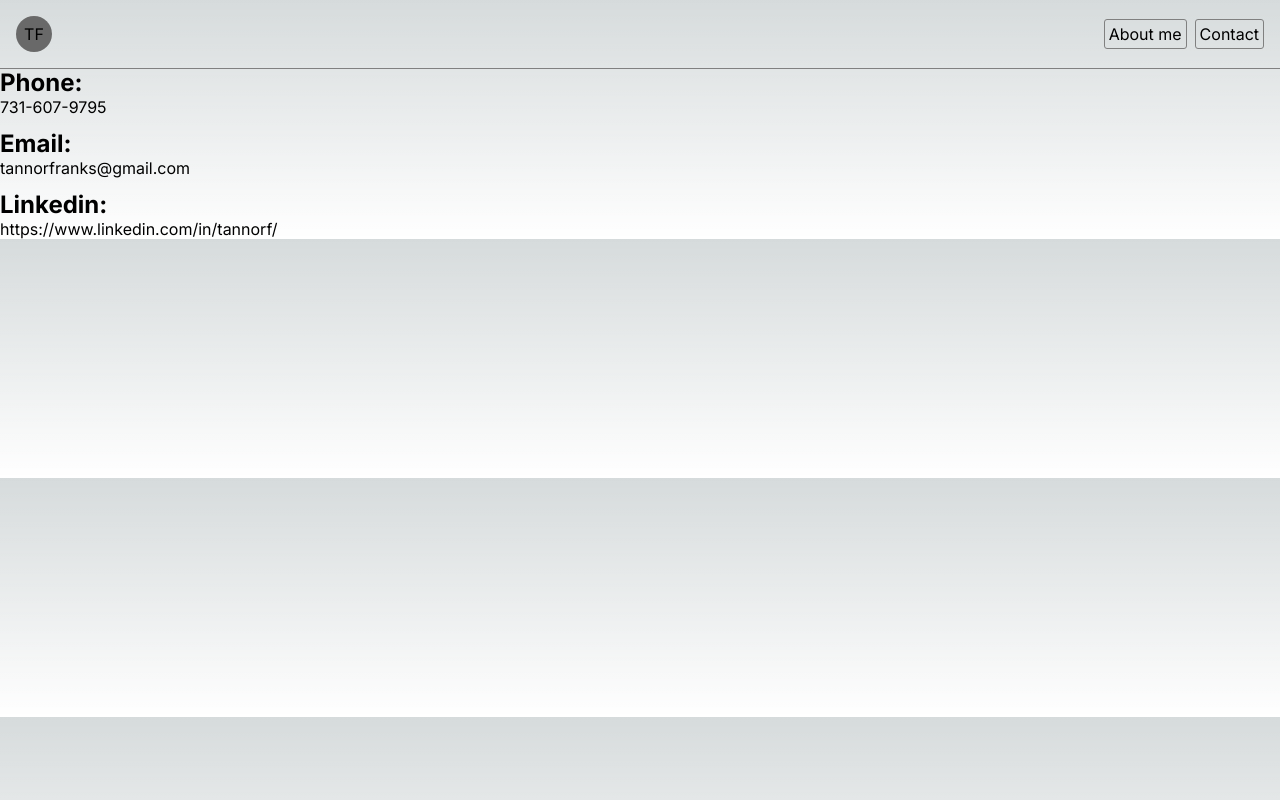
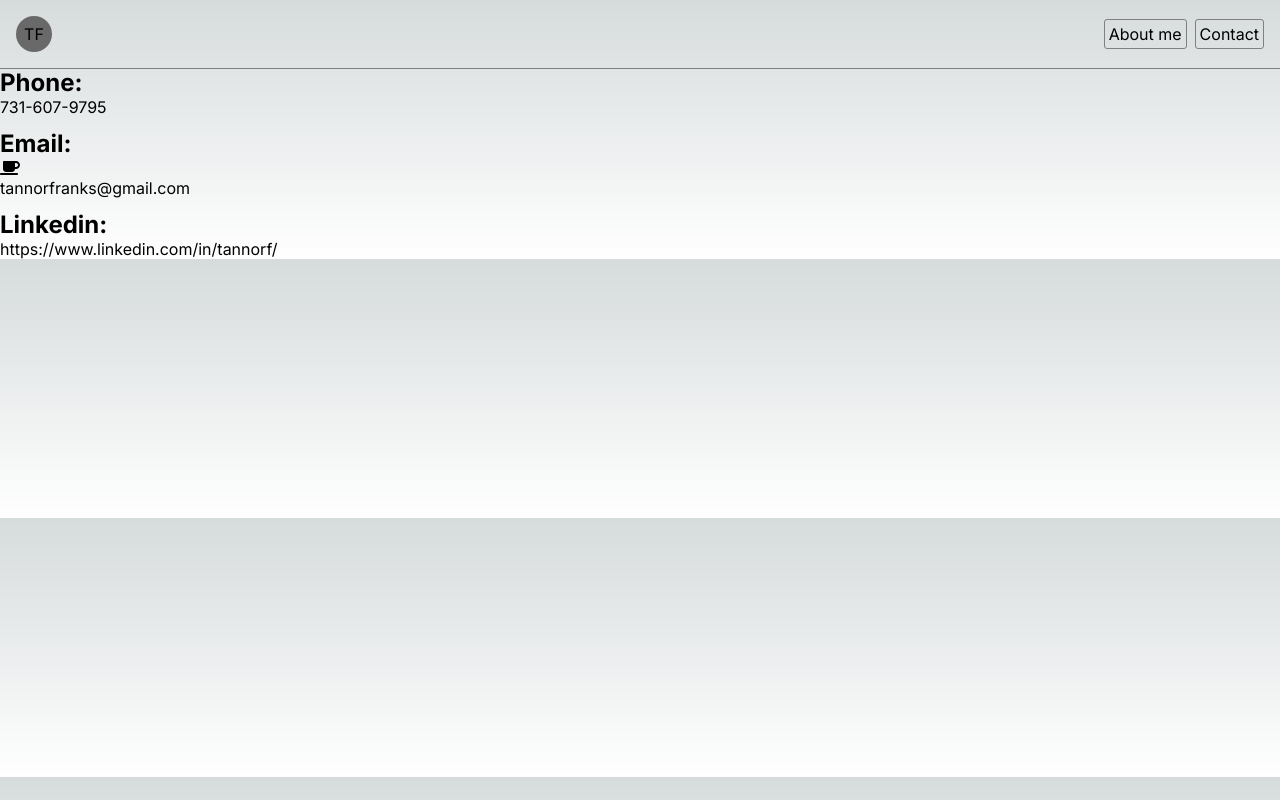
Before and after one commit to Tanmfran/tf-overview, a Next.js app: page /contact in a window 1280 px wide. Built offline with nearby package versions, Linux system fonts and the light colour scheme.

Commit message:
[CHORE] - prettier

```diff
--- a/next.config.js
+++ b/next.config.js
@@ -1,4 +1,4 @@
 /** @type {import('next').NextConfig} */
-const nextConfig = {}
+const nextConfig = {};
 
-module.exports = nextConfig
+module.exports = nextConfig;
--- a/src/app/contact/page.module.css
+++ b/src/app/contact/page.module.css
@@ -1,5 +1,5 @@
 .contact {
-    display: flex;
-    flex-direction: column;
-    gap: 12px
+  display: flex;
+  flex-direction: column;
+  gap: 12px;
 }
--- a/src/app/contact/page.tsx
+++ b/src/app/contact/page.tsx
@@ -1,4 +1,5 @@
 import styles from "./page.module.css";
+import { FontAwesomeIcon } from "@fortawesome/react-fontawesome";
 
 export default function Page() {
   return (
@@ -9,11 +10,14 @@
       </section>
       <section>
         <h1>Email:</h1>
+        <div>
+          <FontAwesomeIcon icon={"coffee"} />
+        </div>
         <a href="mailto:tannorfranks@gmail.com">tannorfranks@gmail.com</a>
       </section>
       <section>
         <h1>Linkedin:</h1>
-        <a href={"https://www.linkedin.com/in/tannorf/"} target="_blank">
+        <a href={"https://www.linkedin.com/in/tannorf/"} target="_blank" rel="noreferrer">
           https://www.linkedin.com/in/tannorf/
         </a>
       </section>
--- a/src/app/globals.css
+++ b/src/app/globals.css
@@ -1,9 +1,9 @@
 :root {
   --max-width: 1100px;
   --border-radius: 12px;
-  --font-mono: ui-monospace, Menlo, Monaco, 'Cascadia Mono', 'Segoe UI Mono',
-    'Roboto Mono', 'Oxygen Mono', 'Ubuntu Monospace', 'Source Code Pro',
-    'Fira Mono', 'Droid Sans Mono', 'Courier New', monospace;
+  --font-mono: ui-monospace, Menlo, Monaco, "Cascadia Mono", "Segoe UI Mono",
+    "Roboto Mono", "Oxygen Mono", "Ubuntu Monospace", "Source Code Pro",
+    "Fira Mono", "Droid Sans Mono", "Courier New", monospace;
 
   --foreground-rgb: 0, 0, 0;
   --background-start-rgb: 214, 219, 220;
--- a/src/app/layout.tsx
+++ b/src/app/layout.tsx
@@ -3,6 +3,14 @@
 import { Inter } from "next/font/google";
 import React from "react";
 import Navbar from "@/app/navigation";
+
+import { library } from "@fortawesome/fontawesome-svg-core";
+import { fas } from "@fortawesome/free-solid-svg-icons";
+import { config } from "@fortawesome/fontawesome-svg-core";
+import "@fortawesome/fontawesome-svg-core/styles.css";
+config.autoAddCss = false;
+
+library.add(fas);
 
 const inter = Inter({ subsets: ["latin"] });
 
```
Also changed, not shown: package.json (+7 -3 lines), prettierrc.js (+4 -4 lines), .eslintrc.json, src/app/navigation.module.css (indentation only), src/app/page.module.css (line endings or trailing spaces), 1 other file (tests, documents, lock files or other folders).
